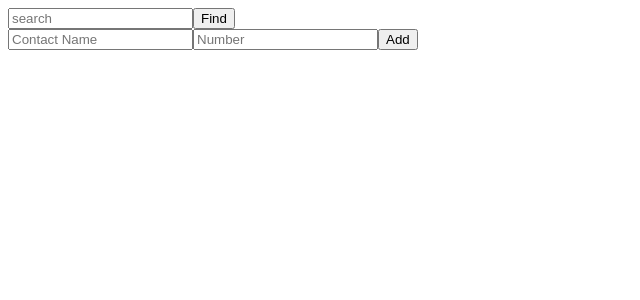
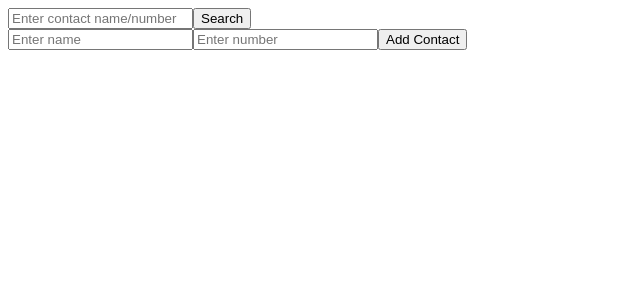
Before and after one commit to shadowpm/phoneBook, a React (Create React App) app: page / in a window 1280 px wide. Shown: the top 300 px of the page, without its empty margins (0-640 px from the left). Built offline with nearby package versions, Linux system fonts and the light colour scheme.

Commit message:
Add contact fixed.

```diff
--- /dev/null
+++ b/src/App.js
@@ -0,0 +1,14 @@
+import React from 'react'
+import SearchPresentationalComponent from './components/SearchPresentationalComponent'
+import AddContact from './containers/AddContact'
+import VisibleContactList from './containers/VisibleContactList'
+
+const App = () => (
+  <div>
+    <SearchPresentationalComponent/>
+    <AddContact/>
+    <VisibleContactList/>
+  </div>
+)
+
+export default App
--- /dev/null
+++ b/src/actions/index.js
@@ -0,0 +1,9 @@
+//search - delete - edit
+let nextContactId = 0;
+
+export const addContact = (name, number) => ({
+  type: 'ADD_CONTACT',
+  id: nextContactId++,
+  name,
+  number
+});
--- a/src/components/AddPresentationalComponent.js
+++ /dev/null
@@ -1,12 +0,0 @@
-import React from 'react'
-//import PropTypes from 'prop-types'
-
-const AddPresentationalComponent = () => (
-  <form>
-    <input placeholder="Contact Name"></input>
-    <input placeholder="Number"></input>
-    <button>Add</button>
-  </form>
-)
-
-export default AddPresentationalComponent
--- a/src/components/App.js
+++ /dev/null
@@ -1,12 +0,0 @@
-import React from 'react'
-import SearchPresentationalComponent from './SearchPresentationalComponent'
-import AddPresentationalComponent from './AddPresentationalComponent'
-
-const App = () => (
-  <div>
-    <SearchPresentationalComponent />
-    <AddPresentationalComponent />
-  </div>
-)
-
-export default App
--- a/src/components/ContactPresentationalComponent.js
+++ b/src/components/ContactPresentationalComponent.js
@@ -0,0 +1,11 @@
+import React from 'react'
+//import PropTypes from 'prop-types'
+
+const ContactPresentationalComponent = ({name, number}) => (
+  <li>
+    {name},
+    {number}
+  </li>
+)
+
+export default ContactPresentationalComponent
--- /dev/null
+++ b/src/components/ContactsListPresentationalComponent.js
@@ -0,0 +1,13 @@
+import React from 'react'
+import ContactPresentationalComponent from './ContactPresentationalComponent'
+
+const ContactListPresentationalComponent = ({contacts}) => (
+  <ul>
+    {contacts.map(contact => (
+        <ContactPresentationalComponent name={contact.name} number={contact.number}/>
+      )
+    )}
+  </ul>
+)
+
+export default ContactListPresentationalComponent
--- a/src/components/SearchPresentationalComponent.js
+++ b/src/components/SearchPresentationalComponent.js
@@ -3,8 +3,8 @@ import React from 'react'
 
 const SearchPresentationalComponent = () => (
   <form>
-    <input placeholder="search"></input>
-    <button>Find</button>
+    <input placeholder="Enter contact name/number" />
+    <button>Search</button>
   </form>
 )
 
--- /dev/null
+++ b/src/containers/AddContact.js
@@ -0,0 +1,30 @@
+import React from 'react'
+import { connect } from 'react-redux'
+import { addContact } from '../actions'
+
+const AddContact = ({ dispatch }) => {
+  let inputName
+  let inputPhone
+
+  return (
+    <div>
+      <form
+        onSubmit={e => {
+          e.preventDefault()
+          if (!inputName.value.trim() || !inputPhone.value.trim()) {
+            return
+          }
+          dispatch(addContact(inputName.value.trim(), inputPhone.value.trim()))
+          inputName.value = ''
+          inputPhone.value = ''
+        }}
+      >
+        <input placeholder="Enter name" ref={node => (inputName = node)} />
+        <input placeholder="Enter number" ref={node => (inputPhone = node)} />
+        <button type="submit">Add Contact</button>
+      </form>
+    </div>
+  )
+}
+
+export default connect()(AddContact)
--- /dev/null
+++ b/src/containers/VisibleContactList.js
@@ -0,0 +1,10 @@
+import { connect } from 'react-redux'
+import ContactListPresentationalComponent from '../components/ContactsListPresentationalComponent'
+
+const mapStateToProps = state => ({
+  contacts: state.contacts
+})
+
+export default connect(
+  mapStateToProps,
+)(ContactListPresentationalComponent)
--- a/src/index.js
+++ b/src/index.js
@@ -1,9 +1,15 @@
 import React from 'react'
 import {render} from 'react-dom'
-import App from './components/App'
+import {Provider} from 'react-redux'
+import {createStore} from 'redux'
+import rootReducer from './reducers'
+import App from './App'
 
+const store = createStore(rootReducer)
 
 render(
-  <App/>,
+  <Provider store={store}>
+    <App/>
+  </Provider>,
 document.getElementById('root')
 )
--- /dev/null
+++ b/src/reducers/index.js
@@ -0,0 +1,23 @@
+const initialState = {
+  contacts: []
+}
+const contacts = (state = initialState, action) => {
+  switch (action.type) {
+    case 'ADD_CONTACT':
+      return {
+        ...state,
+        contacts: [
+          ...state.contacts,
+          {
+            name: action.name,
+            number: action.number,
+            id: action.id
+          }
+        ]
+      }
+    default:
+      return state
+  }
+}
+
+export default contacts
```
Also changed, not shown: 1 other file (tests, documents, lock files or other folders).
